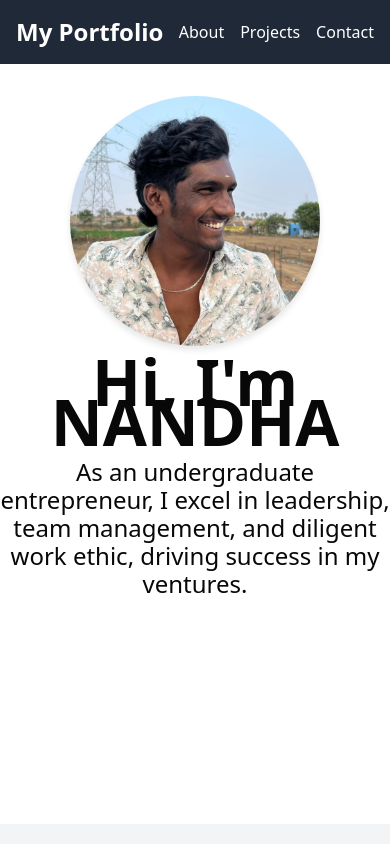
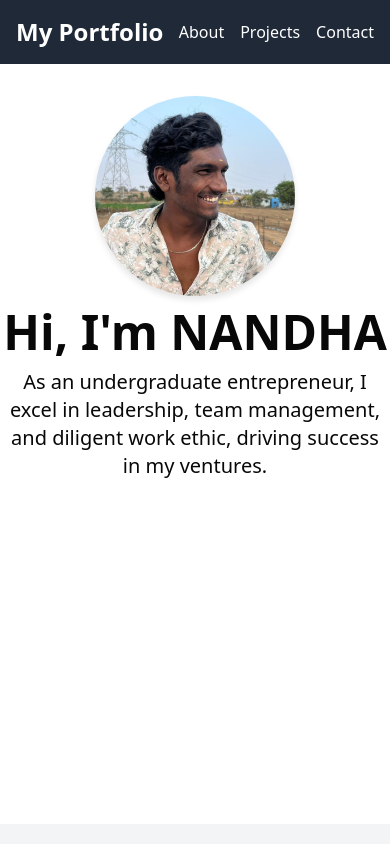
Before and after one commit to Nandha28/portfolio, a plain HTML site: page index.html in a window 390 px wide. Shown: the top 844 px of the page. Drawn offline with nearby package versions, Linux system fonts and the light colour scheme.

Commit message:
Add files via upload

```diff
--- a/index.html
+++ b/index.html
@@ -59,6 +59,20 @@
       }
       body {
         text-align: center;
+      }
+      @media (max-width: 768px) {
+        .hero-content h1 {
+          font-size: 3rem; /* Decrease font size for smaller screens */
+        }
+
+        .hero-content p {
+          font-size: 1.25rem; /* Decrease font size for smaller screens */
+        }
+
+        .profile-picture {
+          width: 200px; /* Decrease image size for smaller screens */
+          height: 200px; /* Decrease image size for smaller screens */
+        }
       }
     </style>
   </head>
```
